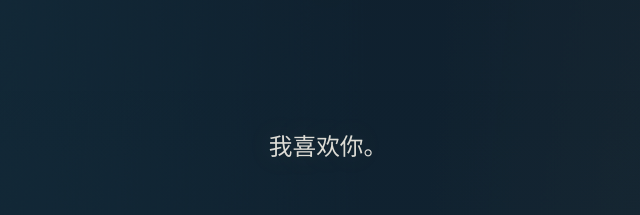
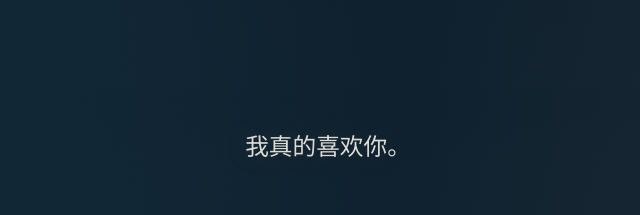
Before and after one commit to RebelliousZC/confession-night-site, a React (Vite) app: page / in a window 1280 px wide. Shown: the part 5082-5297 px from the top of the page, without its empty margins (312-952 px from the left). Built offline with nearby package versions, Linux system fonts and the light colour scheme.

Commit message:
Update siteContent.js

```diff
--- a/src/content/siteContent.js
+++ b/src/content/siteContent.js
@@ -126,7 +126,7 @@ export const siteContent = {
     paragraphs: [
       {
         variant: 'lead',
-        lines: ['我喜欢你。'],
+        lines: ['我真的喜欢你。'],
       },
       {
         lines: ['不是因为某一次暧昧，', '也不是因为某一个让我心动的夜晚。'],
```
